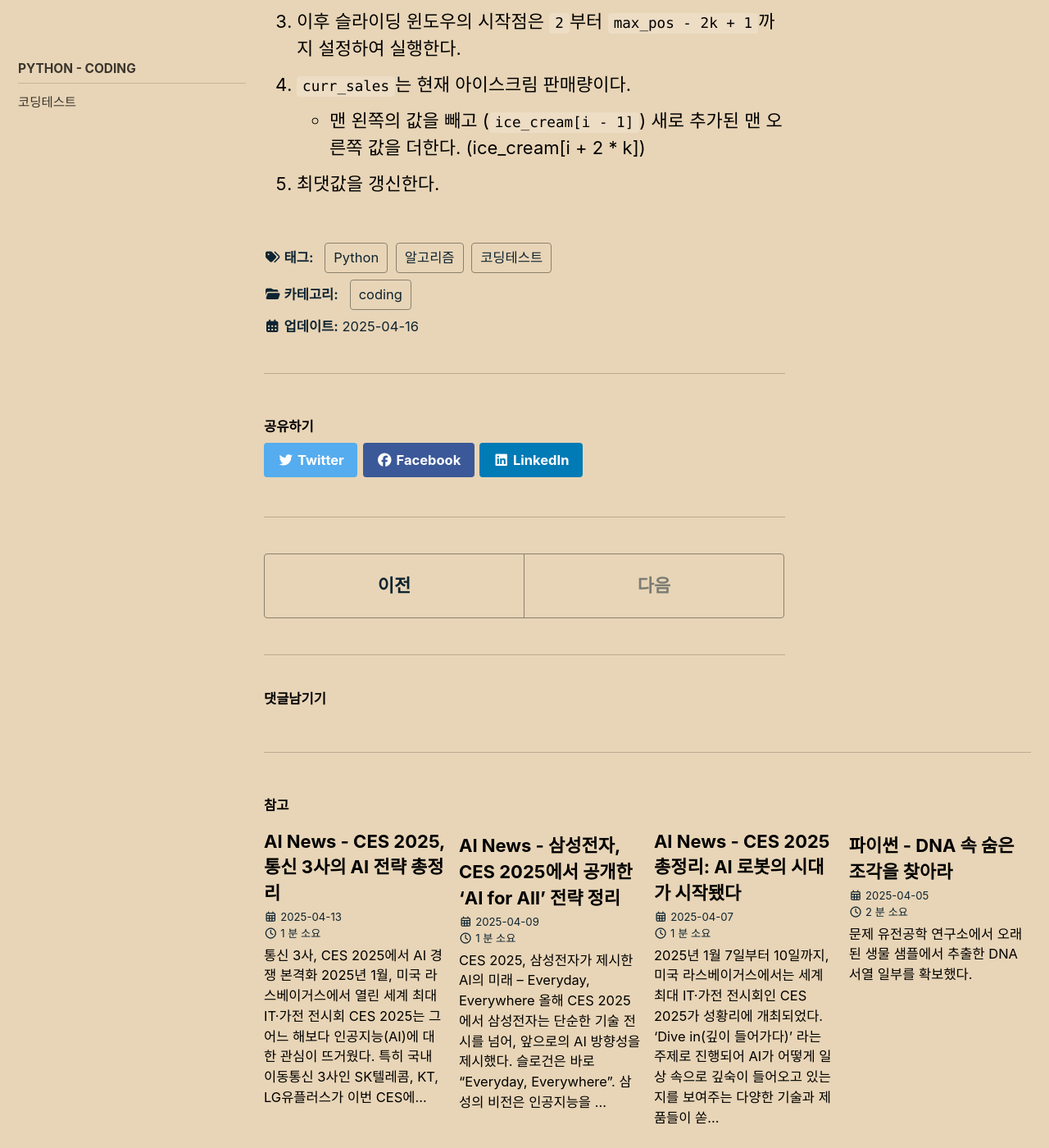
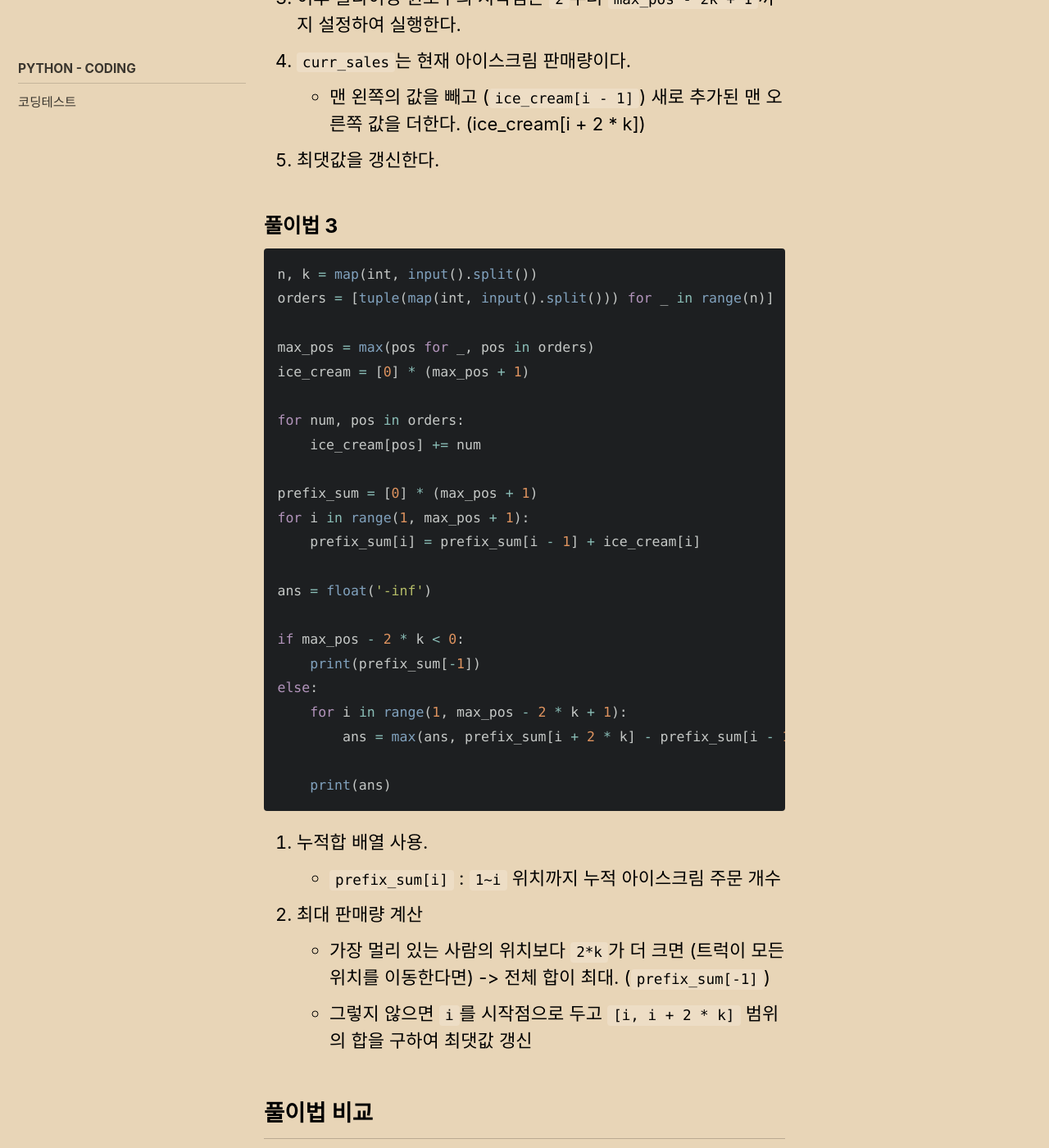
Before and after one commit to mowinowen/mowinowen.github.io, a Jekyll site: the page built from _posts/2025-04-16-codingtest21.md, in a window 1280 px wide and 1400 px high, scrolled down 3972 px. Shown: the whole window at 82% size. Built offline with Jekyll 4.4.1, drawn with Linux system fonts in a browser that asks for light colours; cached includes are drawn as plain includes; comment, search, counter and statistics services are not loaded; some of the changed text lies outside the part shown.

Commit message:
post update (solve 3, solution compare) - codingtest21

````diff
--- a/_posts/2025-04-16-codingtest21.md
+++ b/_posts/2025-04-16-codingtest21.md
@@ -2,7 +2,7 @@
 layout: single
 title: "파이썬 - 달리는 아이스크림 트럭"
 categories: coding
-tag: [Python, 알고리즘, 코딩테스트]
+tag: [Python, 알고리즘, 코딩테스트, 슬라이딩 윈도우, 누적 합]
 toc: true
 author_profile: false
 sidebar:
@@ -68,9 +68,8 @@ for i in range(1, max_pos - 2 * k + 1):
     ans = max(ans, curr_sales)
 
 print(ans)
-
 ```
-1. `max_num` : 가장 멀리 있는 사람의 위치
+1. `max_pos` : 가장 멀리 있는 사람의 위치
 2. `ice_cream` : `max_num` 길이의 배열. 각 위치에 아이스크림 수요량을 저장. 같은 위치에 여러 사람이 있을 경우 누적으로 더함.
 3. `ans` : 판매량의 최댓값
 4. 최대 아이스크림 수량 구하기
@@ -107,3 +106,48 @@ print(ans)
 4. `curr_sales`는 현재 아이스크림 판매량이다.
   - 맨 왼쪽의 값을 빼고 (`ice_cream[i - 1]`) 새로 추가된 맨 오른쪽 값을 더한다. (ice_cream[i + 2 * k])
 5. 최댓값을 갱신한다.
+
+### 풀이법 3
+```python
+n, k = map(int, input().split())
+orders = [tuple(map(int, input().split())) for _ in range(n)]
+
+max_pos = max(pos for _, pos in orders)
+ice_cream = [0] * (max_pos + 1)
+
+for num, pos in orders:
+    ice_cream[pos] += num
+
+prefix_sum = [0] * (max_pos + 1)
+for i in range(1, max_pos + 1):
+    prefix_sum[i] = prefix_sum[i - 1] + ice_cream[i]
+
+ans = float('-inf')
+
+if max_pos - 2 * k < 0:
+    print(prefix_sum[-1])
+else:
+    for i in range(1, max_pos - 2 * k + 1):
+        ans = max(ans, prefix_sum[i + 2 * k] - prefix_sum[i - 1])
+
+    print(ans)
+```
+
+1. 누적합 배열 사용.
+  - `prefix_sum[i]` : `1~i` 위치까지 누적 아이스크림 주문 개수
+2. 최대 판매량 계산
+  - 가장 멀리 있는 사람의 위치보다 `2*k`가 더 크면 (트럭이 모든 위치를 이동한다면) -> 전체 합이 최대. (`prefix_sum[-1]`)
+  - 그렇지 않으면 `i`를 시작점으로 두고 `[i, i + 2 * k]` 범위의 합을 구하여 최댓값 갱신
+
+## 풀이법 비교
+### 풀이법 1
+- 슬라이싱을 활용한 sum을 사용한다.
+- 구간마다 <code>O(k)</code> 시간이 걸리고, 전체 시간은 <code>O(n + max_pos * k)</code>가 걸린다.
+
+### 풀이법 2
+- 슬라이딩 윈도우를 사용하여 이전 구간합을 재사용한다. -> 전체 합계를 구하는데 <code>O(1)</code>이 걸린다.
+- 전체 시간은 <code>O(n + max_pos)</code>이 걸린다.
+
+### 풀이법 3
+- 누적합을 사용하여 구간합을 구하는데 <code>O(1)</code>이 걸린다.
+- 전체 시간은 <code>O(n + max_pos)</code>이 걸린다.
````
